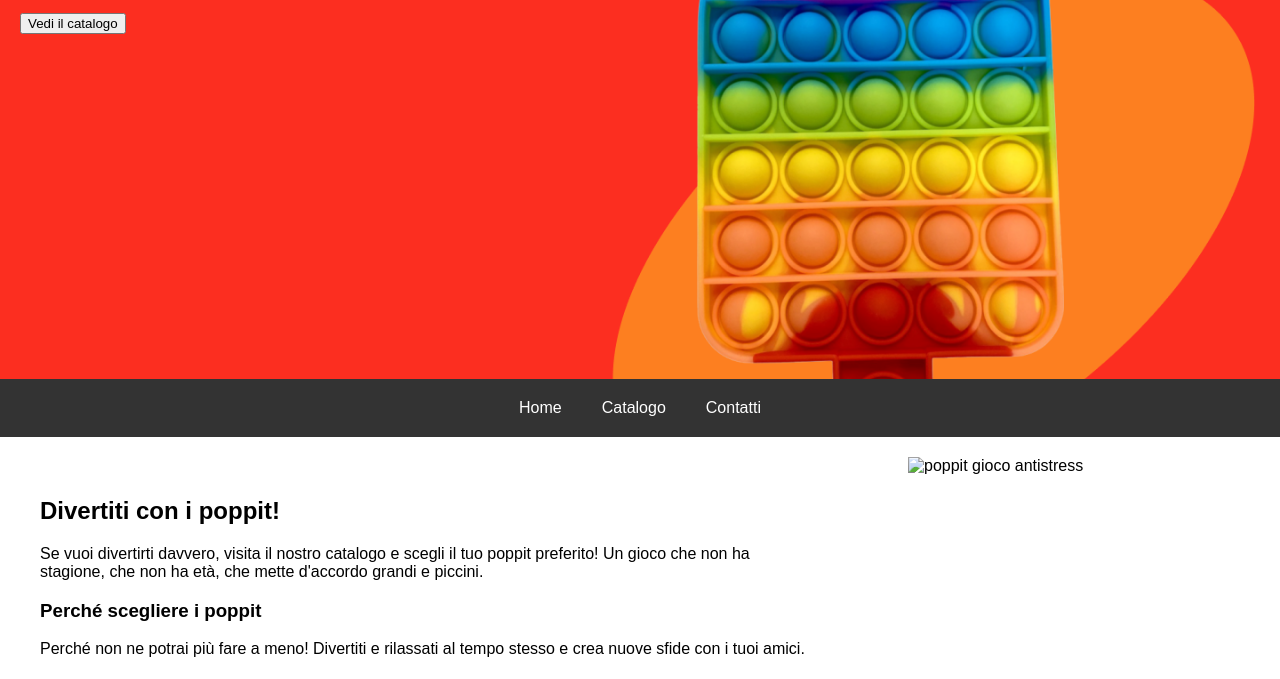
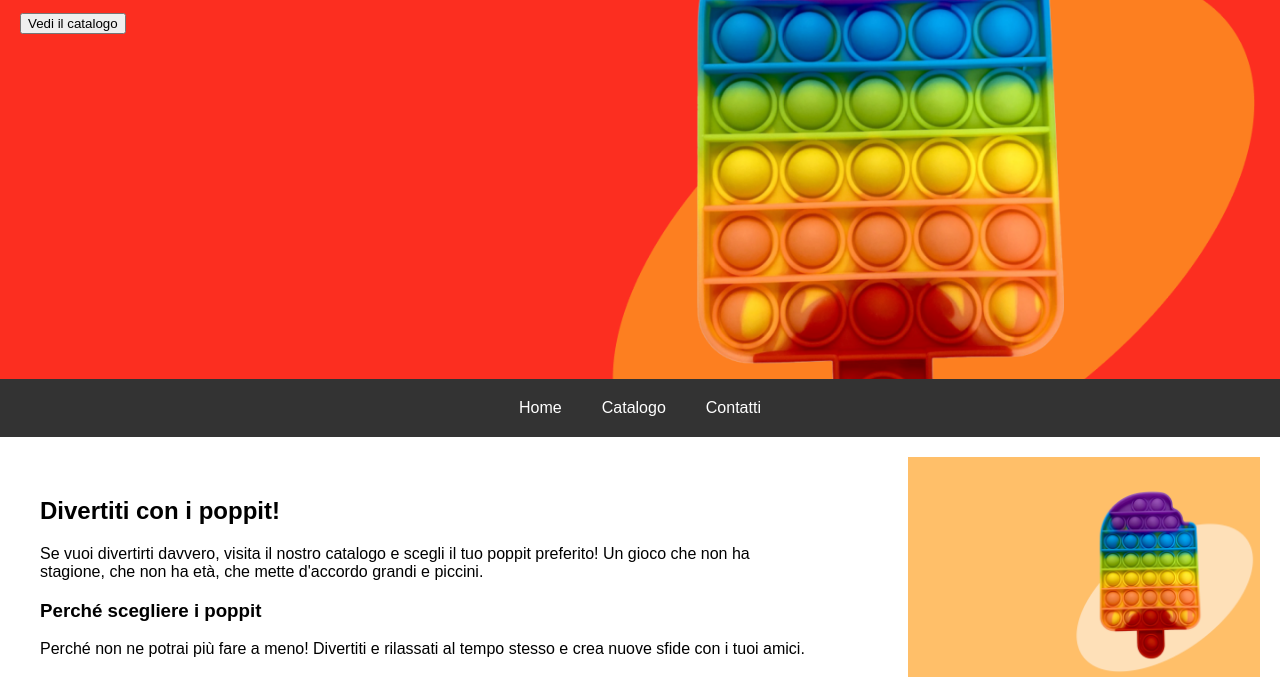
Before and after one commit to soniab1485/github.io, a plain HTML site: page index.html in a window 1280 px wide. Shown: the part 121-800 px from the top of the page. Drawn offline with Linux system fonts and the light colour scheme; files whose address does not match are found by name.

Commit message:
Update index.html

```diff
--- a/index.html
+++ b/index.html
@@ -42,7 +42,7 @@
                 </ul>
              </div>
              <div class="main__image">
-                <img src="images/background.png" alt="poppit gioco antistress">
+                <img src="background.png" alt="poppit gioco antistress">
             </div>
             </section>
         </main>
```
